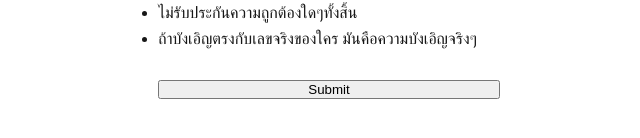
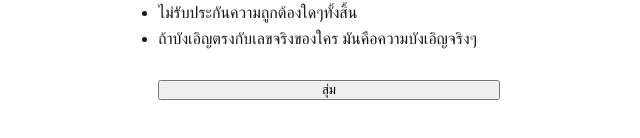
Before and after one commit to ignitry/randomizer, a Next.js app: page / in a window 1280 px wide. Shown: the part 396-534 px from the top of the page, without its empty margins (311-951 px from the left). Built offline with nearby package versions, Linux system fonts and the light colour scheme.

Commit message:
change button label

```diff
--- a/app/page.tsx
+++ b/app/page.tsx
@@ -38,7 +38,7 @@ export default function Home() {
           </li>
         </ul>
 
-        <button onClick={randomThaiID}>Submit</button>
+        <button onClick={randomThaiID}>สุ่ม</button>
         {thaiID && (
           <div style={{ marginTop: '1rem', display: 'flex', justifyContent: 'center', alignItems: 'center' }}>
             <p style={{ fontSize: '2rem', fontWeight: 'bold' }}>{thaiID}</p>
```
